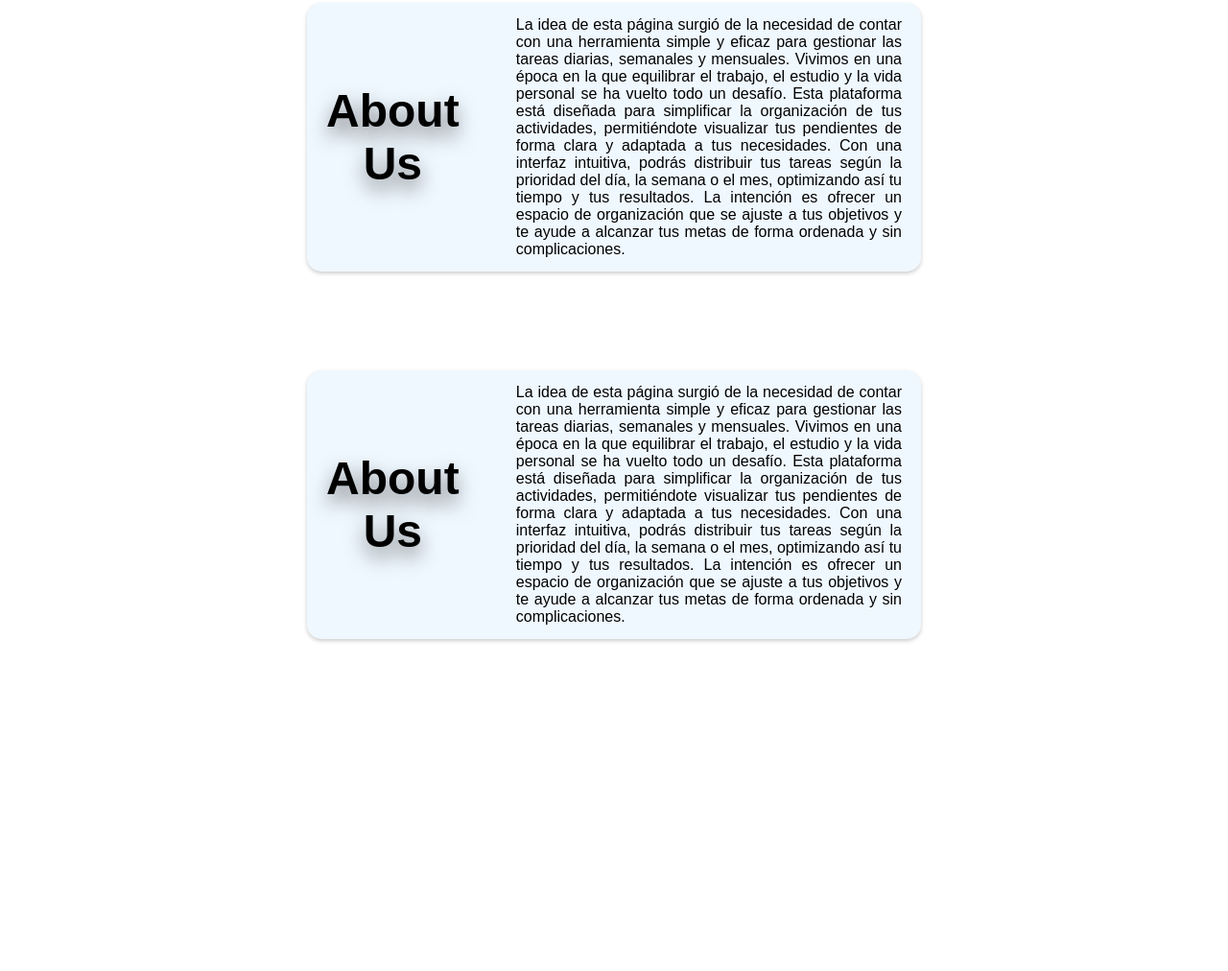
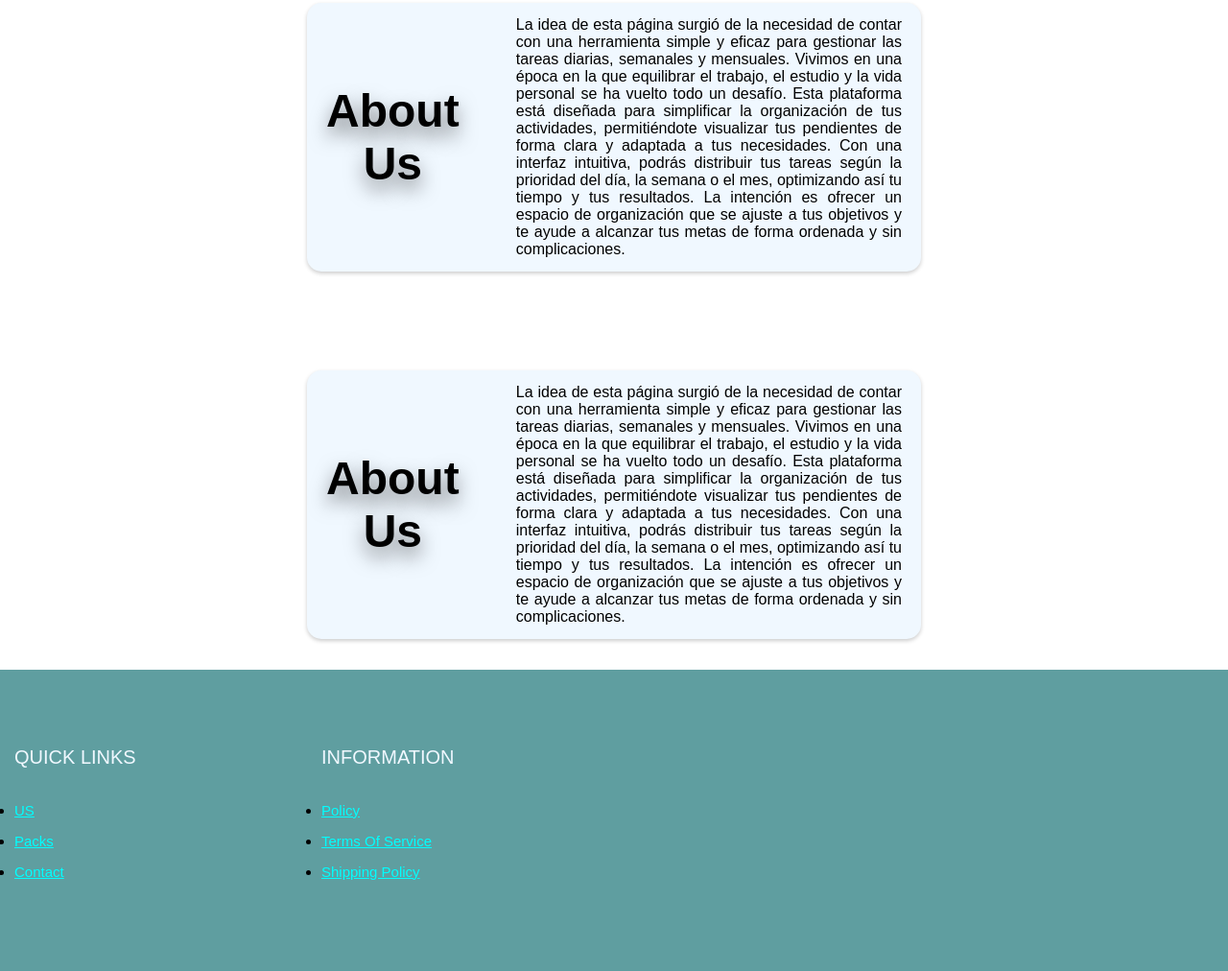
Before and after one commit to Zzsumo/ProyectoJavaScript-, a website: page index.html in a window 1280 px wide. Shown: the part 667-1679 px from the top of the page at 96% size. Before the commit the page ends 1365 px from the top, so only its background shows below. Drawn offline with Linux system fonts and the light colour scheme.

Commit message:
ultimos retoques

```diff
--- a/index.html
+++ b/index.html
@@ -64,6 +64,30 @@
         </p>
       </div>
     </section>
+
+    <footer class="footer">
+      <div class="foot-container">
+        <div class="foot-row">
+          <div class="foot-links">
+            <h4 class="h4-f">QUICK LINKS</h4>
+            <ul>
+              <li><a href="#">US</a></li>
+              <li><a href="#">Packs</a></li>
+              <li><a href="#">Contact</a></li>
+            </ul>
+          </div>
+          <div class="foot-links">
+            <h4 class="h4-f">INFORMATION</h4>
+            <ul>
+              <li><a href="#">Policy</a></li>
+              <li><a href="#">Terms Of Service</a></li>
+              <li><a href="#">Shipping Policy</a></li>
+            </ul>
+          </div>
+        </div>
+      </div>
+    </footer>
+
     <script type="module" src="./scripts/app.js"></script>
     <script type="module" src="./scripts/ui.js"></script>
     <script type="module" src="./scripts/carts.js"></script>
--- a/scripts/app.js
+++ b/scripts/app.js
@@ -16,7 +16,7 @@ const renderizarTareas = () => {
     checkbox.checked = tareas.completada;
     checkbox.addEventListener("change", () => completada(checkbox, tareas.id));
     const infoTarea = document.createElement("span");
-    infoTarea.innerHTML = ` ${tareas.nombre} | ${tareas.prioridad} | <strong>Venc: ${tareas.vencimiento}</strong>`;
+    infoTarea.innerHTML = ` ${tareas.nombre} | ${tareas.prioridad} | <strong>Venc: ${tareas.vencimiento}</strong> `;
     const btnEliminar = document.createElement("button");
     btnEliminar.textContent = "Eliminar";
     btnEliminar.addEventListener("click", () => eliminarTarea(tareas.id));
--- /dev/null
+++ b/scss/components/_foot.scss
@@ -0,0 +1,48 @@
+.footer {
+  background-color: cadetblue;
+  padding: 80px 0;
+}
+.foot-row {
+  display: flex;
+  flex-wrap: wrap;
+}
+.foot-links {
+  width: 25%;
+  padding: 0 15px;
+}
+.h4-f {
+  color: aliceblue;
+  font-size: 20px;
+  margin-bottom: 25px;
+  margin-bottom: 25px;
+  font-weight: 200;
+  border-bottom: 2px solid green($color: #000000);
+  display: inline-block;
+  padding-bottom: 10px;
+}
+.foot-links ul li a {
+  font-size: 15px;
+  color: aqua;
+  display: block;
+  margin-bottom: 15px;
+  transition: all 0.3s ease;
+}
+.foot-links ul li a:hover {
+  color: blue;
+  padding-left: 6px;
+}
+.social-links a {
+  display: inline-block;
+  min-height: 40px;
+  width: 40px;
+  background-color: black;
+  color: darkcyan;
+  margin: 0 5px 0;
+  text-align: center;
+  line-height: 40px;
+  border-radius: 50%;
+  transition: all 0.5s ease;
+}
+.social-links a:hover {
+  background-color: teal;
+}
--- a/scss/style.scss
+++ b/scss/style.scss
@@ -2,6 +2,7 @@
 @import "base/ressets";
 @import "components/navbar";
 @import "components/banner";
+@import "components/foot";
 @import "layout/mediaq";
 @import "layout/index";
 @import "layout/tasks";
```
Also changed, not shown: pags/tasks.html (+22 -0 lines), css/style.css, 1 other file.
